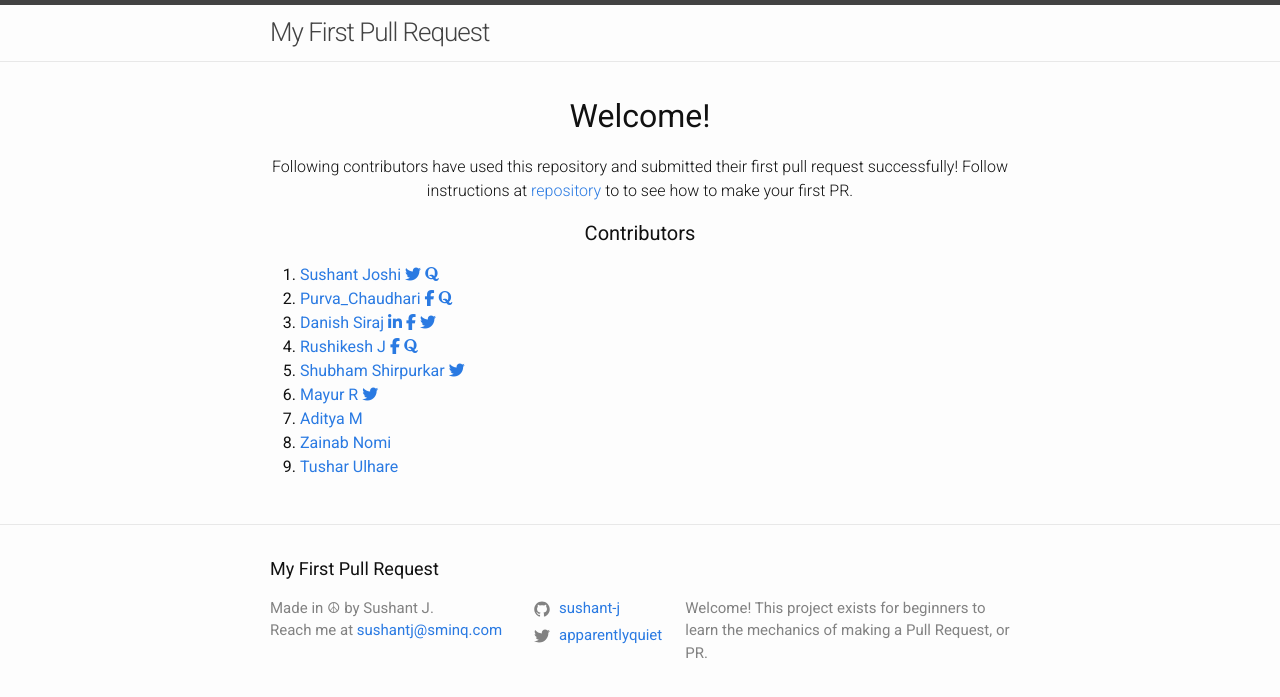
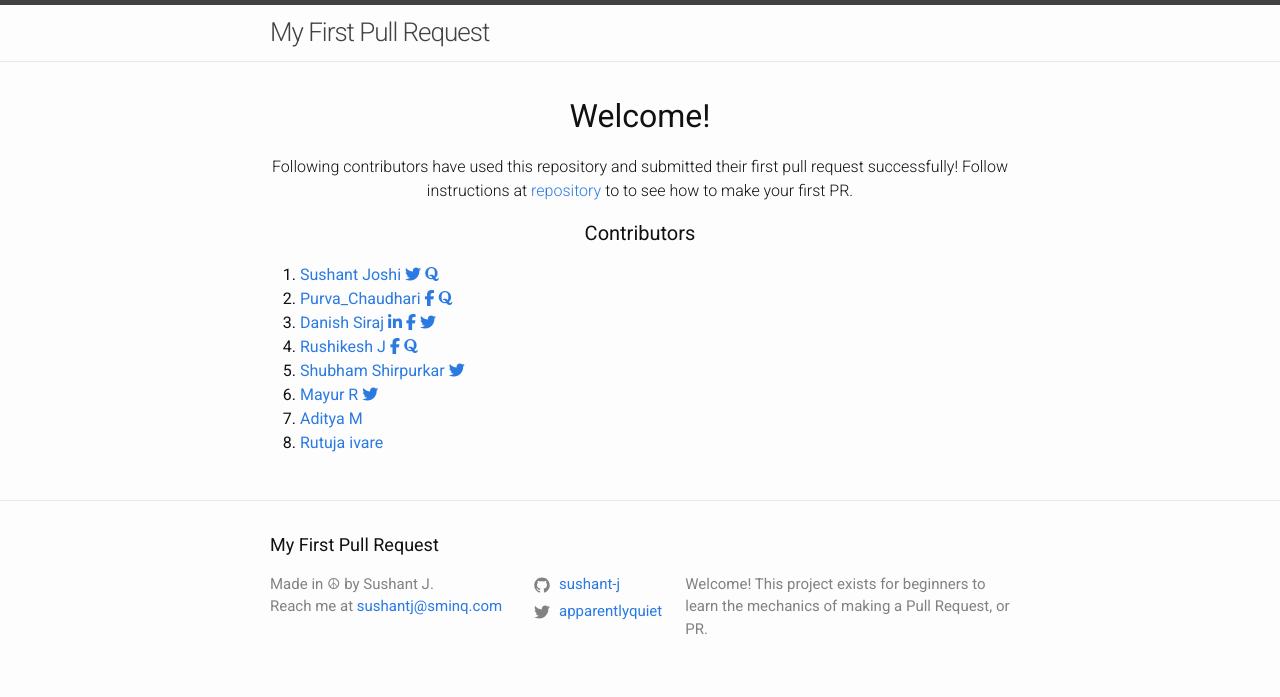
Before and after one commit to sushant-j/my-first-pull-request, a Jekyll site: the page built from index.md, in a window 1280 px wide. Shown: the top 697 px of the page. Built offline with Jekyll 4.4.1, drawn with Linux system fonts in a browser that asks for light colours; nearby versions of some CDN libraries.

Commit message:
Added my name

```diff
--- a/_layouts/home.html
+++ b/_layouts/home.html
@@ -80,14 +80,10 @@ layout: default
       </a>
     </li>
  <li>
-      <a href="https://github.com/zainabnomi/">
-        Zainab Nomi
+      <a href="https://github.com/RutujaIvare-8/">
+        Rutuja ivare
       </a>
     </li>
-     <li>
-      <a href="https://github.com/tusharulhare/">
-        Tushar Ulhare
-      </a>
-    </li>
+
   </ol>
 </div>
```
